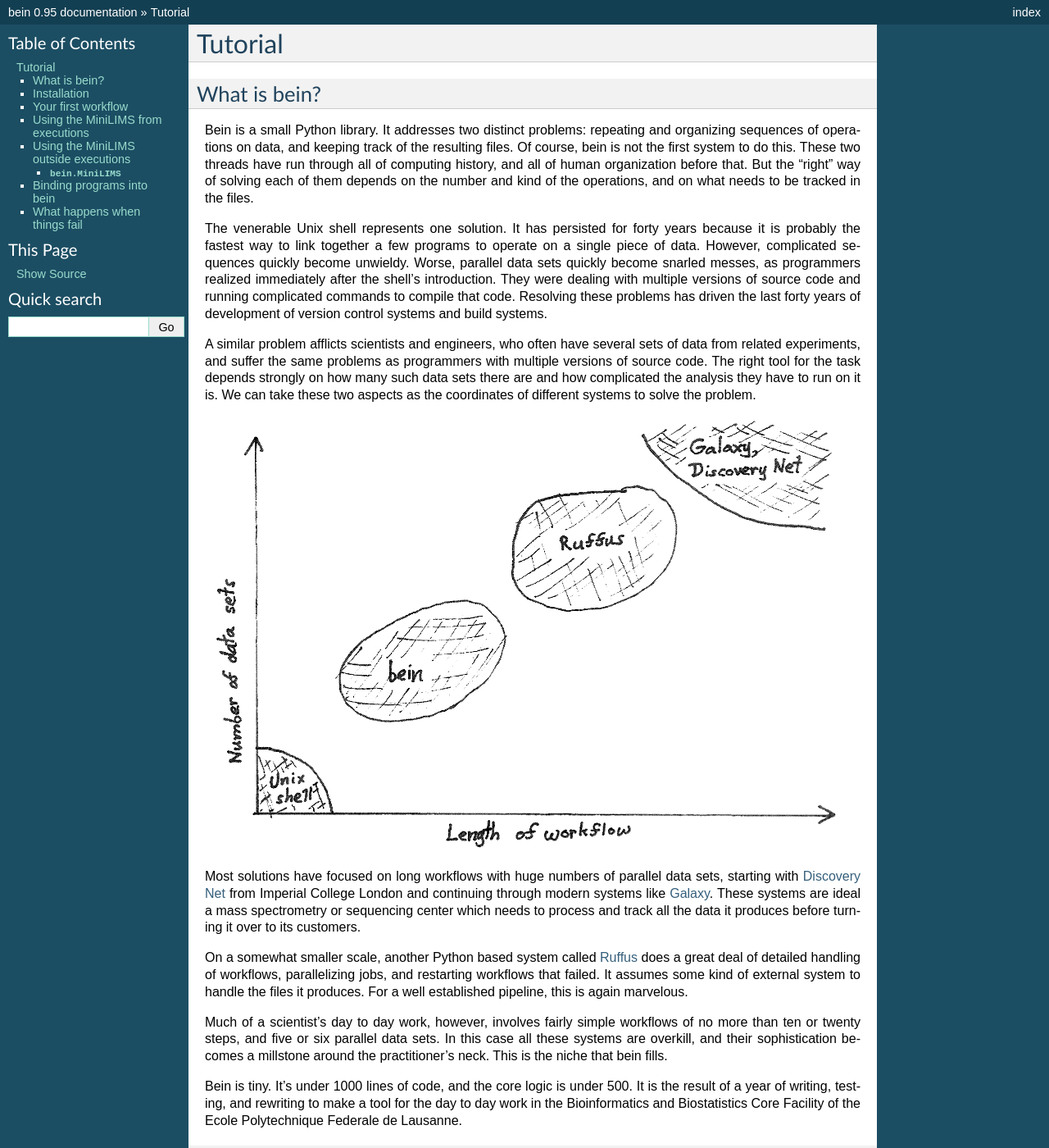
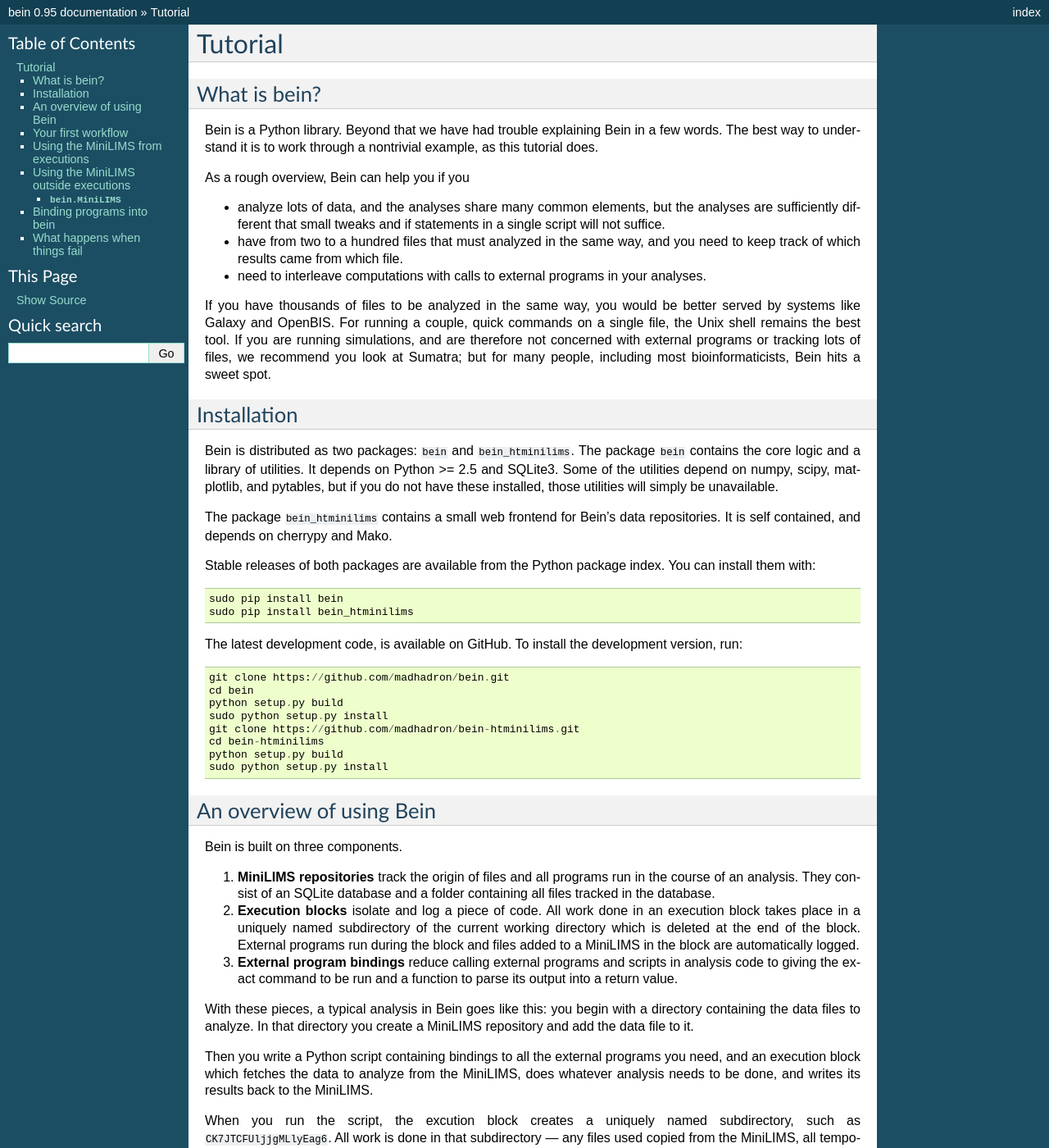
Before and after one commit to madhadron/bein, a Sphinx documentation site: the page built from doc/tutorial.rst, in a window 1280 px wide and 1400 px high. Shown: the whole window at 82% size. Built offline with Sphinx 7.4.7, drawn with Linux system fonts in a browser that asks for light colours; some of the changed text lies outside the part shown.

Commit message:
updated documentation

```diff
--- a/doc/tutorial.rst
+++ b/doc/tutorial.rst
@@ -4,47 +4,55 @@ Tutorial
 What is bein?
 -------------
 
-Bein is a small Python library.  It addresses two distinct problems: repeating and organizing sequences of operations on data, and keeping track of the resulting files.  Of course, bein is not the first system to do this.  These two threads have run through all of computing history, and all of human organization before that.  But the "right" way of solving each of them depends on the number and kind of the operations, and on what needs to be tracked in the files.
+Bein is a Python library.  Beyond that we have had trouble explaining Bein in a few words.  The best way to understand it is to work through a nontrivial example, as this tutorial does.
 
-The venerable Unix shell represents one solution.  It has persisted for forty years because it is probably the fastest way to link together a few programs to operate on a single piece of data.  However, complicated sequences quickly become unwieldy.  Worse, parallel data sets quickly become snarled messes, as programmers realized immediately after the shell's introduction.  They were dealing with multiple versions of source code and running complicated commands to compile that code.  Resolving these problems has driven the last forty years of development of version control systems and build systems.
+As a rough overview, Bein can help you if you
 
-A similar problem afflicts scientists and engineers, who often have several sets of data from related experiments, and suffer the same problems as programmers with multiple versions of source code.  The right tool for the task depends strongly on how many such data sets there are and how complicated the analysis they have to run on it is.  We can take these two aspects as the coordinates of different systems to solve the problem.
+* analyze lots of data, and the analyses share many common elements, but the analyses are sufficiently different that small tweaks and if statements in a single script will not suffice.
+* have from two to a hundred files that must analyzed in the same way, and you need to keep track of which results came from which file.
+* need to interleave computations with calls to external programs in your analyses.
 
-.. image:: plot.png
-
-Most solutions have focused on long workflows with huge numbers of parallel data sets, starting with `Discovery Net <http://en.wikipedia.org/wiki/Discovery_Net>`_ from Imperial College London and continuing through modern systems like `Galaxy <http://galaxy.psu.edu/>`_.  These systems are ideal a mass spectrometry or sequencing center which needs to process and track all the data it produces before turning it over to its customers.
-
-On a somewhat smaller scale, another Python based system called `Ruffus <http://www.ruffus.org.uk/>`_ does a great deal of detailed handling of workflows, parallelizing jobs, and restarting workflows that failed.  It assumes some kind of external system to handle the files it produces.  For a well established pipeline, this is again marvelous.
-
-Much of a scientist's day to day work, however, involves fairly simple workflows of no more than ten or twenty steps, and five or six parallel data sets.  In this case all these systems are overkill, and their sophistication becomes a millstone around the practitioner's neck.  This is the niche that bein fills.
-
-Bein is tiny.  It's under 1000 lines of code, and the core logic is under 500.  It is the result of a year of writing, testing, and rewriting to make a tool for the day to day work in the Bioinformatics and Biostatistics Core Facility of the Ecole Polytechnique Federale de Lausanne.
-
+If you have thousands of files to be analyzed in the same way, you would be better served by systems like Galaxy and OpenBIS.  For running a couple, quick commands on a single file, the Unix shell remains the best tool.  If you are running simulations, and are therefore not concerned with external programs or tracking lots of files, we recommend you look at Sumatra; but for many people, including most bioinformaticists, Bein hits a sweet spot.
 
 Installation
 ------------
 
-Bein's core logic depends only on the default Python distribution (version >=2.5) and SQLite.  The included library of utilities also depends on matplotlib, numpy, and scipy, all of which you should install if you are contemplating any scientific computing in Python.
+Bein is distributed as two packages: ``bein`` and ``bein_htminilims``.  The package ``bein`` contains the core logic and a library of utilities.  It depends on Python >= 2.5 and SQLite3.  Some of the utilities depend on numpy, scipy, matplotlib, and pytables, but if you do not have these installed, those utilities will simply be unavailable.
 
-There are three ways to install bein:
+The package ``bein_htminilims`` contains a small web frontend for Bein's data repositories.  It is self contained, and depends on cherrypy and Mako.
 
-#. The simplest way is to fetch and install bein automatically from the Python Package Index.  Just run::
+Stable releases of both packages are available from the Python package index.  You can install them with::
 
     sudo pip install bein
+    sudo pip install bein_htminilims
 
-#. Download a compressed archive of the source code, and install it by hand.  In the directory you downloaded ``bein-X.tar.gz``, run the commands::
-
-    tar -xvzf bein-X.tar.gz
-    cd bein
-    python setup.py build
-    sudo python setup.py install
-
-#. Fetch the latest version from GitHub, then compile it by hand::
+The latest development code, is available on GitHub.  To install the development version, run::
 
     git clone https://github.com/madhadron/bein.git
     cd bein
     python setup.py build
     sudo python setup.py install
+    git clone https://github.com/madhadron/bein-htminilims.git
+    cd bein-htminilims
+    python setup.py build
+    sudo python setup.py install
+
+An overview of using Bein
+-------------------------
+
+Bein is built on three components.
+
+1. **MiniLIMS repositories**  track the origin of files and all programs run in the course of an analysis.  They consist of an SQLite database and a folder containing all files tracked in the database.
+
+2. **Execution blocks** isolate and log a piece of code.  All work done in an execution block takes place in a uniquely named subdirectory of the current working directory which is deleted at the end of the block.  External programs run during the block and files added to a MiniLIMS in the block are automatically logged.
+
+3. **External program bindings** reduce calling external programs and scripts in analysis code to giving the exact command to be run and a function to parse its output into a return value.
+
+With these pieces, a typical analysis in Bein goes like this: you begin with a directory containing the data files to analyze.  In that directory you create a MiniLIMS repository and add the data file to it.
+
+Then you write a Python script containing bindings to all the external programs you need, and an execution block which fetches the data to analyze from the MiniLIMS, does whatever analysis needs to be done, and writes its results back to the MiniLIMS.
+
+When you run the script, the excution block creates a uniquely named subdirectory, such as ``CK7JTCFUljjgMLlyEag6``.  All work is done in that subdirectory --- any files used copied from the MiniLIMS, all temporary files written there, files written back to the MiniLIMS containing the results --- then the subdiretory is deleted, leaving the original project directory unchanged except for file and logs added to the MiniLIMS.
 
 Your first workflow
 -------------------
@@ -109,15 +117,15 @@ Executions create randomly named working directories, do everything therein, the
 
 Bein provides a simple webclient to browse MiniLIMS repositories.  Run the command::
 
-    beinclient data
+    htminilims data
 
-and point your browsier to ``http://localhost:8080``.
+and point your browser to ``http://localhost:8080``.
 
 .. image:: beinclient1.png
 
-We have two tabs at the top of the page, one for executions, one for files in the repository.  Each execution is assigned a unique numeric ID.  Every external program run by an execution is recorded.  If it produced output on ``stdout`` or ``stderr`` that is recorded as well (though ``touch`` does not, so it is absent here).  Finally, if an execution had failed, the Python exception from that failure is recorded and displayed.
+We have two tabs at the top of the page, one for executions, one for files in the repository.  Each execution is assigned a unique numeric ID.  Clicking on the 'details' link shows additional information on the execution, such as when and where it ran.  Every external program run by an execution is recorded.  If it produced output on ``stdout`` or ``stderr`` that is recorded  (though ``touch`` does not, so it is absent here).  Clicking the 'programs' link in an execution drops down a box showing this information.  Finally, if an execution had failed, the Python exception from that failure is recorded and can be displayed with the 'traceback' link.
 
-If we click on the "Files" tab in ``beinclient``, it is empty. Filling this tab is the topic of our next two sections.
+If we click on the "Files" tab in ``htminilims``, it is empty. Filling this tab is the topic of our next two sections.
 
 
 Using the MiniLIMS from executions
@@ -134,15 +142,19 @@ Let's modify the workflow in ``test.py`` to add the file ``boris`` that we creat
        print ex.working_directory
        ex.add("boris")
 
-We run the script, and look in ``beinclient``.  The execution has a new field, "Added files."
+We run the script, and look in ``htminilims``.  The new execution has an additional line.  Each file we add shows up as as one line in the execution.
 
 .. image:: beinclient2.png
 
-If we click on the the files "1", we are taken to the "Files" tab, which is no longer empty.
+If we click on the the file "1", we are taken to the "Files" tab, which is no longer empty.
 
 .. image:: beinclient3.png
 
-Don't worry about most of the fields for now.  Note that files, like executions, are assigned numeric IDs.  The "External name" is the name of the file when it was added to the repository.  Internally, bein assigns it a unique, random name, which is the "Repository name."  The file is stored under this name in the ``data.files`` directory of our MiniLIMS.
+Note that files, like executions, are assigned numeric IDs.  Clicking on "details" shows additional information.
+
+.. image:: beinclient3a.png
+
+Don't worry about most of the fields for now.    The "External name" is the name of the file when it was added to the repository.  Internally, bein assigns it a unique, random name, which is the "Repository name."  The file is stored under this name in the ``data.files`` directory of our MiniLIMS.
 
 In the file's header it says "*(no description)*".  Our executions say this as well.  When adding a file to the repository, you can give it a description by setting the ``description`` keyword argument to ``add``.  For instance, we might have written::
 
@@ -153,9 +165,11 @@ in our script.  Adding descriptions to executions is almost the same.  Add the `
     with execution(M, description="Touch the file boris...") as ex:
         ...
 
-If we make these changes to ``test.py`` and run it again, the execution and file that result appear in ``beinclient`` as
+If we make these changes to ``test.py`` and run it again, the execution and file that result appear in ``htminilims`` as
 
 .. image:: beinclient-execution-description.png
+
+and
 
 .. image:: beinclient-file-description.png
 
@@ -172,7 +186,7 @@ When we run this, it prints ``Used file has name 0ktonMhlO3BCl8kH9WqP in working
 
 What happened to ``boris``?  We could add many files named ``boris`` to the repository, and use them all in the same execution.  To prevent name collisions, ``use`` gives the file a random name in the working directory, and returns that name.
 
-If we run this and look at the execution in ``beinclient``, we find a new field
+If we run this and look at the execution in ``htminilims``, we find a new field
 
 .. image:: beinclient-used-files.png
 
@@ -203,7 +217,7 @@ If ``/path/to/export/to`` points to a directory, the file is copied there with i
     M = MiniLIMS("data")
     fileid = M.import_file("/path/to/file")
 
-If we import ``test.py`` this way, and look at it in ``beinclient``, we see that bein also tracks whether a file was imported or not.
+If we import ``test.py`` this way, and look at it in ``htminilims``, we see that bein also tracks whether a file was imported or not.
 
 .. image:: imported_file.png
 
@@ -360,11 +374,17 @@ When we run it, we get the error::
     bein.ProgramFailed: Running 'wc -l borsi' failed with stderr:
         wc: borsi: open: No such file or directory
 
-Of course, we misspelled ``boris``.  No harm done.  Fix it and run it again.  If we lose the error before we fix it, there's no problem.  It's displayed in ``beinclient`` as well.
+Of course, we misspelled ``boris``.  No harm done.  Fix it and run it again.  If we lose the error before we fix it, there's no problem.  It's displayed in ``htminilims`` as well.
 
 .. image:: failed_execution.png
 
-Do something with the touched boris file, but misspell it.  Show error message, show that it's all properly recorded in bein and cleaned up.  Don't be afraid of failure.
+The program that failed is shown in red when you click on the "programs" link
+
+.. image:: failed_execution-programs.png
+
+and the full traceback shows us the error as well
+
+.. image:: failed_execution-traceback.png
 
 Certain errors show up all the time.  Check for them first:
 
```
Also changed, not shown: doc/beinclient-execution-description.png, doc/beinclient-file-description.png, doc/beinclient-file-immutable.png, doc/beinclient-immutable-execution.png, doc/beinclient-used-files.png, doc/beinclient1.png, doc/beinclient2.png, doc/beinclient3.png, doc/beinclient3a.png (added), doc/failed_execution-programs.png (added), doc/failed_execution-traceback.png (added), doc/failed_execution.png, doc/imported_file.png.
